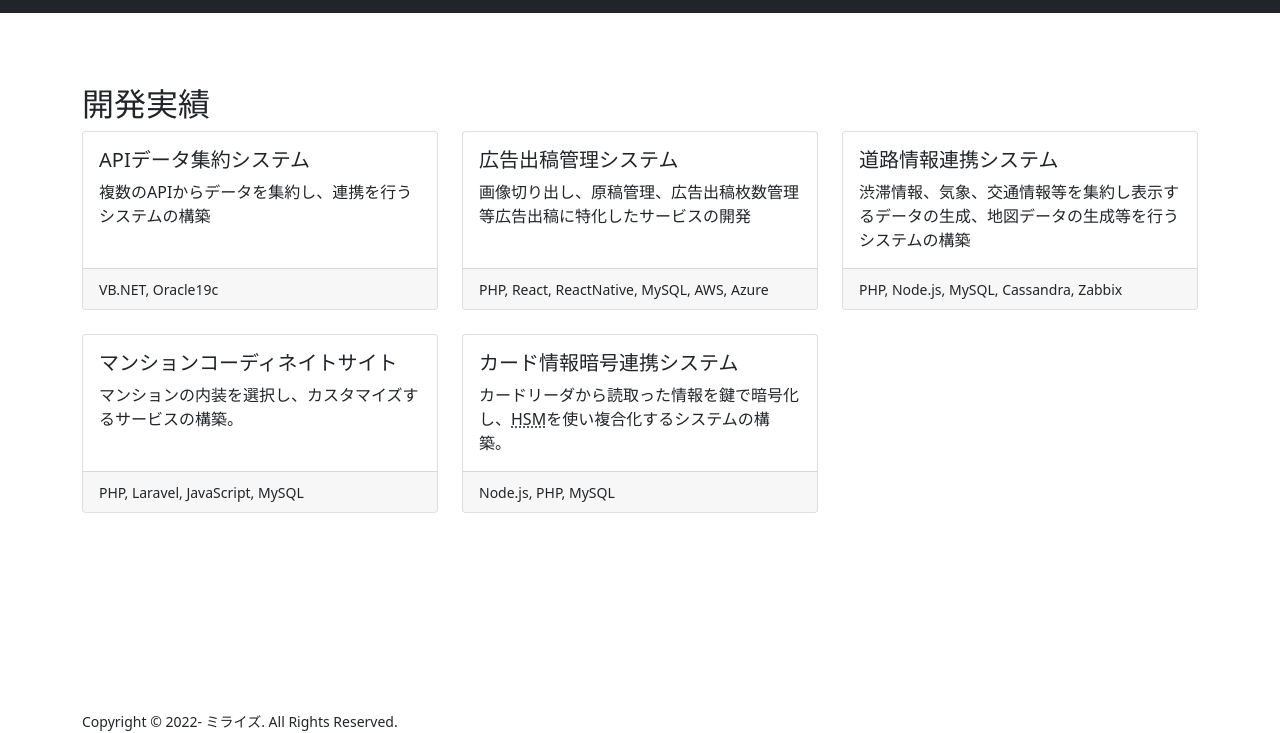
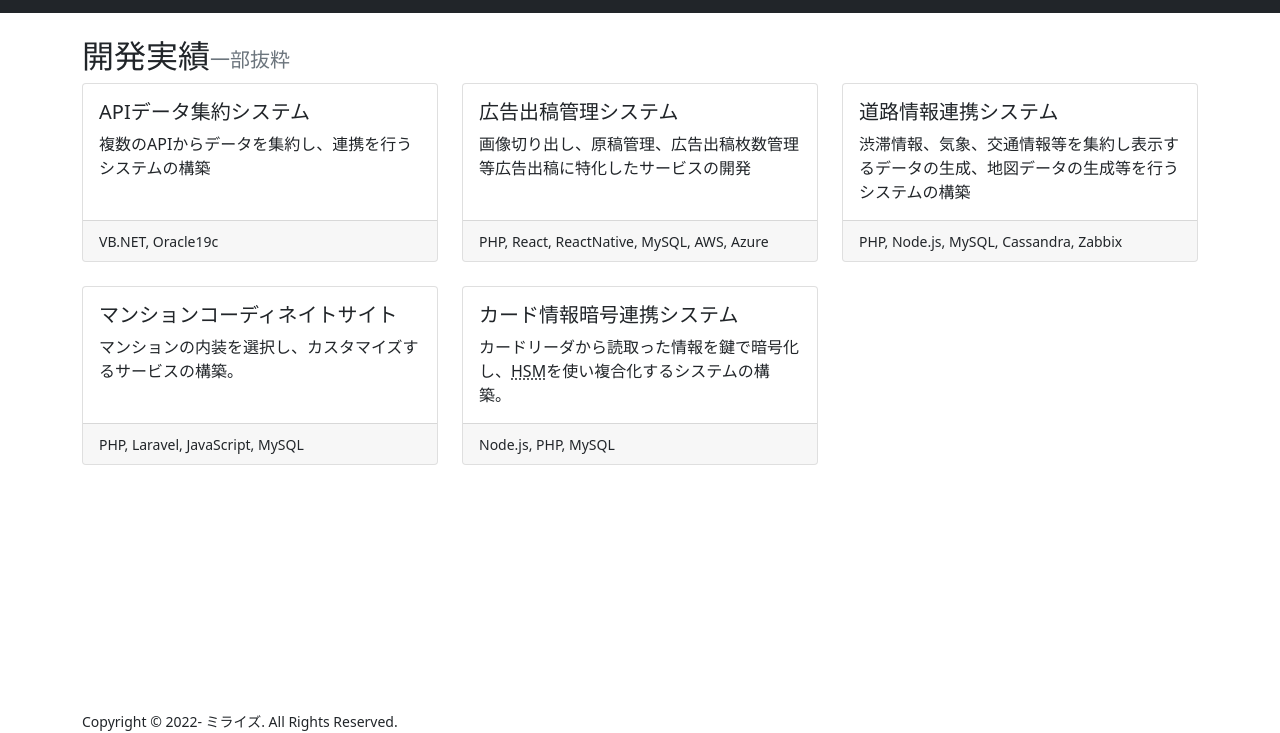
Before and after one commit to kyoto-miraizu/miraizu, a plain HTML site: page achieve.html in a window 1280 px wide. Shown: the part 67-800 px from the top of the page. Drawn offline with nearby package versions, Linux system fonts and the light colour scheme.

Commit message:
抜粋文言追加

```diff
--- a/achieve.html
+++ b/achieve.html
@@ -29,7 +29,10 @@
     </div>
 </header>
 <main class="flex-fill flex-grow-1 container">
-    <h2 class="mt-5">開発実績</h2>
+    <div class="d-flex justify-content-start align-items-end">
+        <h2>開発実績</h2>
+        <small class="fs-5 mb-2 text-muted">一部抜粋</small>
+    </div>
     <div class="row row-cols-1 row-cols-md-3 g-4">
         <div class="col">
             <div class="card h-100">
```
